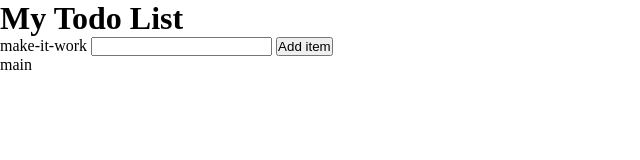
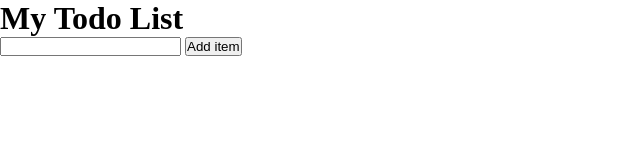
Before and after one commit to Romeo96Hotel/todo-js, a plain HTML site: page index.html in a window 1280 px wide. Shown: the whole page, without its empty margins (0-640 px from the left). Drawn offline with Linux system fonts and the light colour scheme.

Commit message:
Remove superficial text
Removed superficial text left over from merge conflict.

```diff
--- a/index.html
+++ b/index.html
@@ -11,12 +11,10 @@
   </head>
   <body>
     <h1 class="header">My Todo List</h1>
-make-it-work
     <input type="text" id="input-text-field" />
     <button id="append-button" class="button">Add item</button>
     <div class="container">
       <ul id="todo-list"></ul>
     </div>
-main
   </body>
 </html>
```
